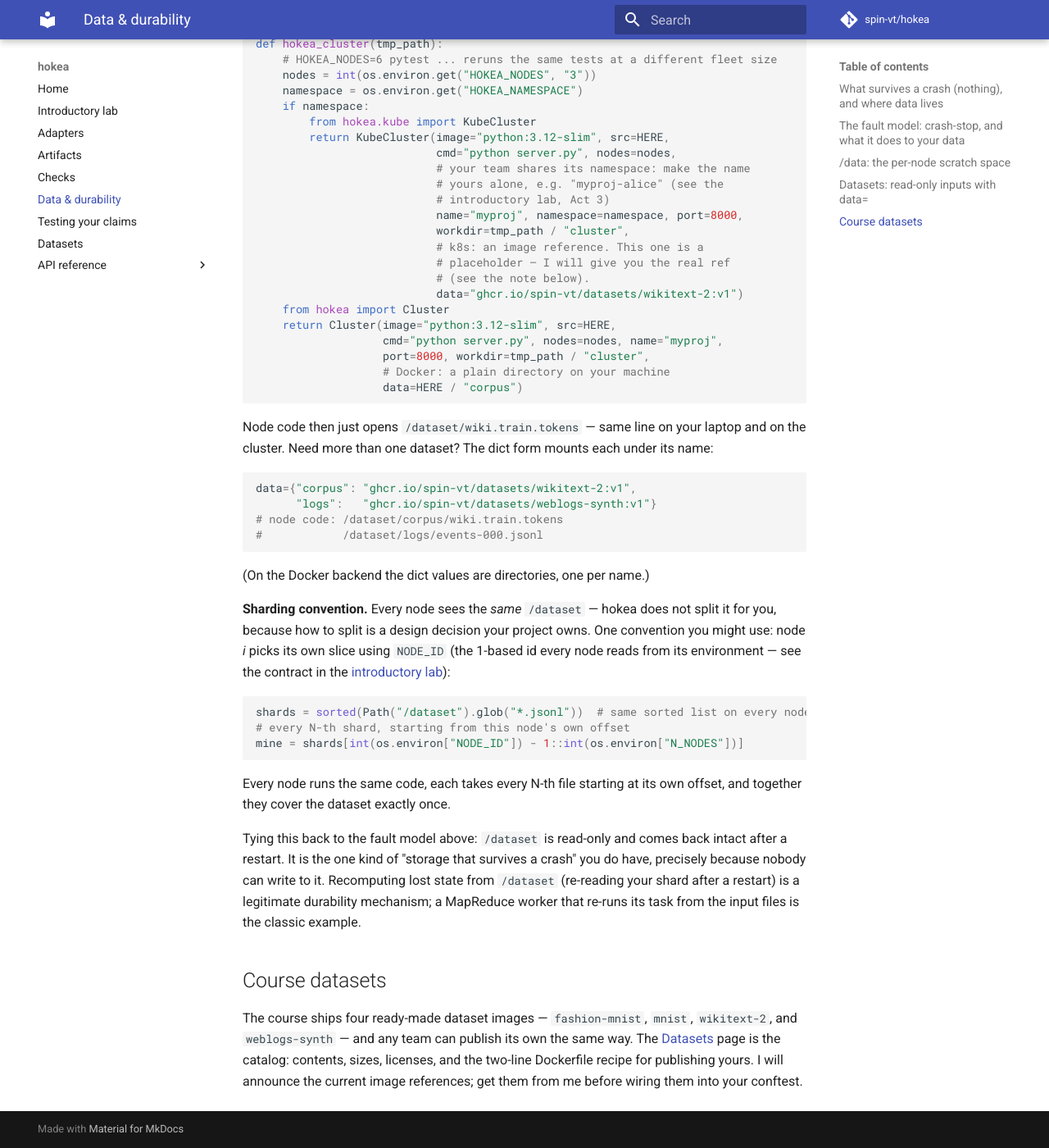
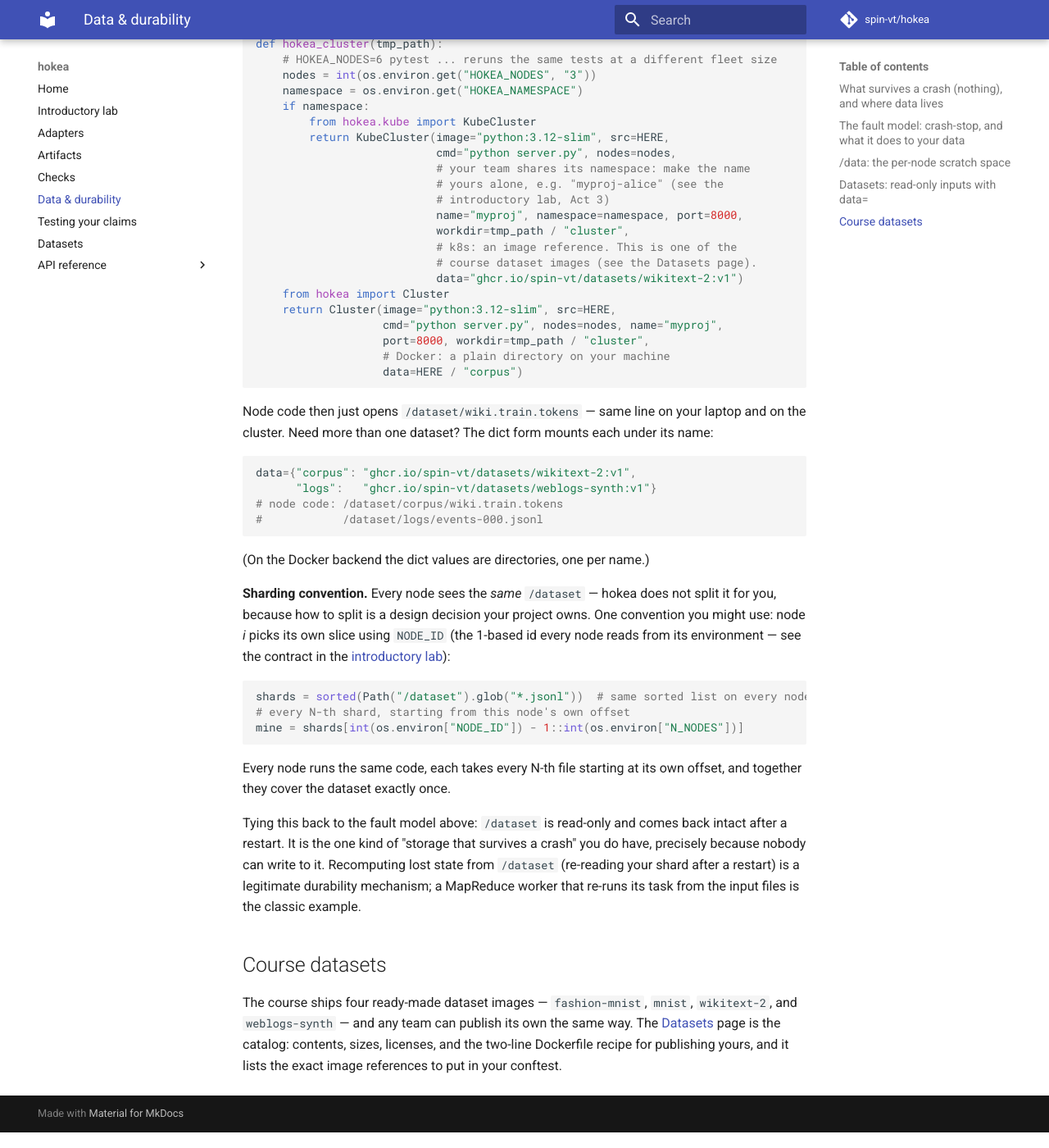
Before and after one commit to spin-vt/hokea, an MkDocs documentation site: the page built from docs/data-and-durability.md, in a window 1280 px wide and 1400 px high, scrolled down 2673 px. Shown: the whole window at 82% size. Built offline with MkDocs 1.6.1 and Material for MkDocs 9.7.7, drawn with Linux system fonts in a browser that asks for light colours; comment, search, counter and statistics services are not loaded.

Commit message:
List the dataset image references in the docs
The four dataset images are now published on ghcr.io, so the docs
give the real references instead of saying they will be announced.

```diff
--- a/docs/data-and-durability.md
+++ b/docs/data-and-durability.md
@@ -143,9 +143,8 @@
                            # introductory lab, Act 3)
                            name="myproj", namespace=namespace, port=8000,
                            workdir=tmp_path / "cluster",
-                           # k8s: an image reference. This one is a
-                           # placeholder — I will give you the real ref
-                           # (see the note below).
+                           # k8s: an image reference. This is one of the
+                           # course dataset images (see the Datasets page).
                            data="ghcr.io/spin-vt/datasets/wikitext-2:v1")
     from hokea import Cluster
     return Cluster(image="python:3.12-slim", src=HERE,
@@ -196,5 +195,5 @@
 `mnist`, `wikitext-2`, and `weblogs-synth` — and any team can publish its
 own the same way. The [Datasets](datasets.md) page is the catalog:
 contents, sizes, licenses, and the two-line Dockerfile recipe for
-publishing yours. I will announce the current image references; get them
-from me before wiring them into your conftest.
+publishing yours, and it lists the exact image references to put in your
+conftest.
```
Also changed, not shown: docs/datasets.md (+7 -2 lines).
